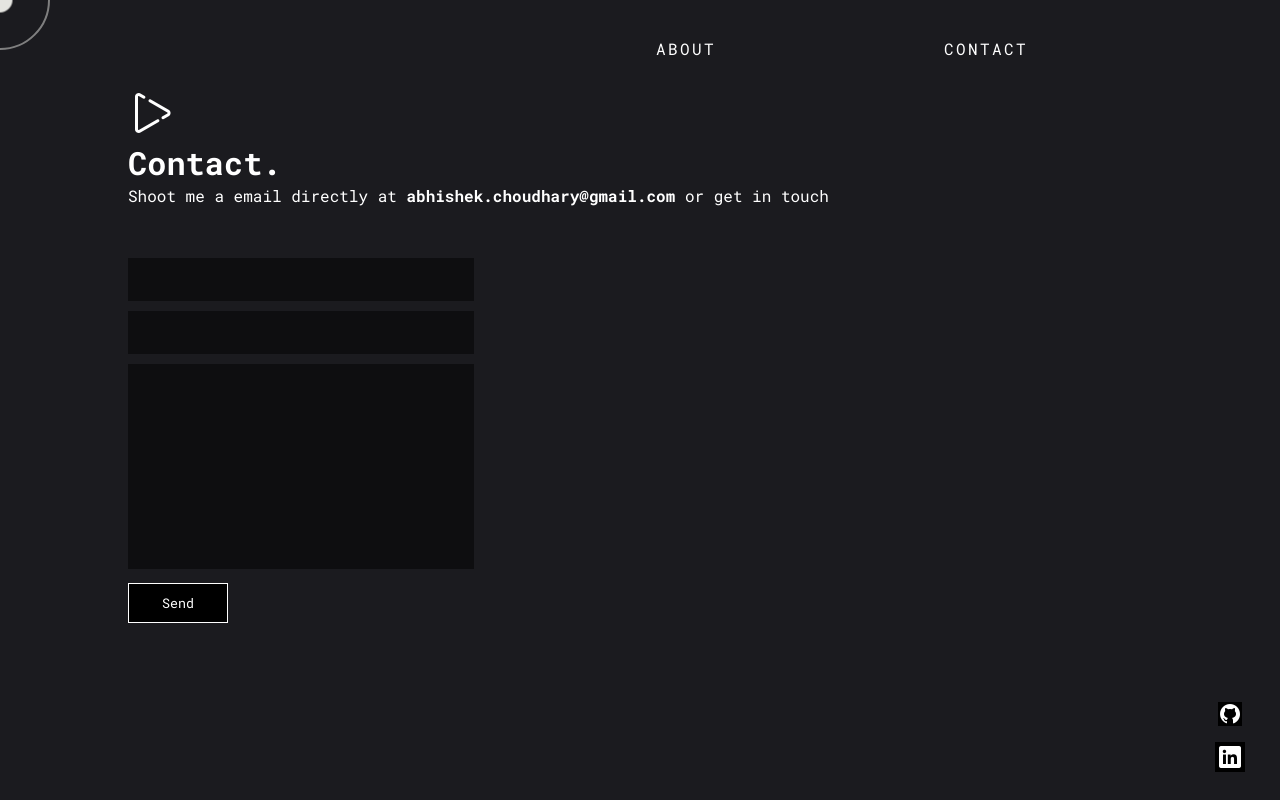
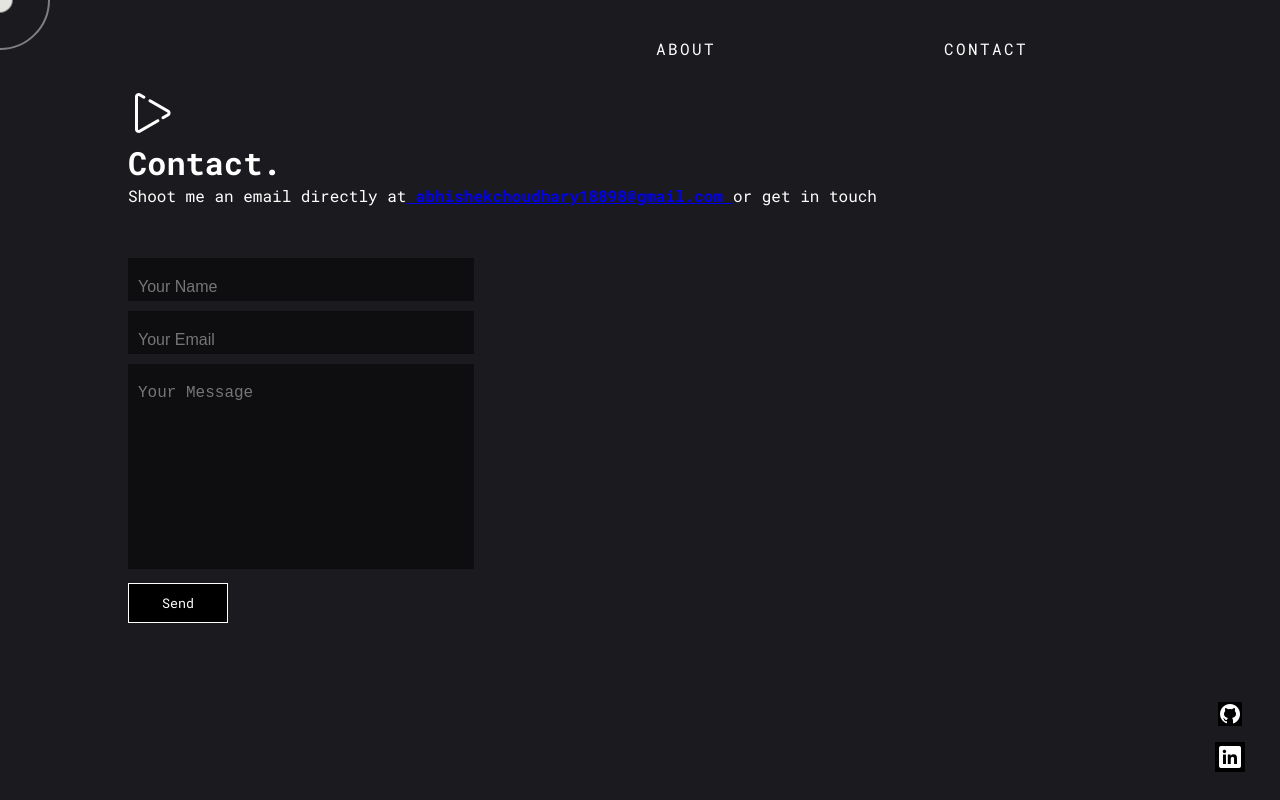
Before and after one commit to abhishekchoudhary18/abhi, a React (Vite) app: page /abhi/contact in a window 1280 px wide. Built offline with nearby package versions, Linux system fonts and the light colour scheme.

Commit message:
dummy form submit

```diff
--- a/src/components/Contact.jsx
+++ b/src/components/Contact.jsx
@@ -1,31 +1,118 @@
-import {useState } from "react";
+import { useState } from "react";
 
 export default function Contact() {
+  // State to store form data
+  const [formData, setFormData] = useState({
+    name: "",
+    email: "",
+    message: "",
+  });
 
+  // State to control the success/error notification
+  const [notification, setNotification] = useState("");
+  const [error, setError] = useState({});
 
-    const [formData,setFormData] = useState({});
+  // Email validation function using a regular expression
+  const validateEmail = (email) => {
+    const emailRegex = /^[^\s@]+@[^\s@]+\.[^\s@]+$/;
+    return emailRegex.test(email);
+  };
 
-    const handleChange = (e) =>{
-        setFormData(ps=>{
-            return {...ps ,[e.target.name]:e.target.value}
-        })
+  const handleChange = (e) => {
+    setFormData((prevState) => ({
+      ...prevState,
+      [e.target.name]: e.target.value,
+    }));
+
+    // Clear error for the specific field when user starts typing
+    setError((prevState) => ({
+      ...prevState,
+      [e.target.name]: "",
+    }));
+  };
+
+  const handleContact = (e) => {
+    e.preventDefault();
+
+    // Check for empty fields and invalid email
+    const newError = {};
+    if (!formData.name) newError.name = "Name is required";
+    if (!formData.email) {
+      newError.email = "Email is required";
+    } else if (!validateEmail(formData.email)) {
+      newError.email = "Please enter a valid email address";
+    }
+    if (!formData.message) newError.message = "Message is required";
+
+    // If there are errors, show them and prevent form submission
+    if (Object.keys(newError).length > 0) {
+      setError(newError);
+      return;
     }
 
-    const handleContact = (e) =>{
-        e.preventDefault();
-        console.log(formData)
-        setFormData({})
-    }
+    // If all fields are filled and email is valid, show success notification
+    console.log(formData);
+    setFormData({
+      name: "",
+      email: "",
+      message: "",
+    });
 
+    setNotification("Message sent, I'll be in contact.");
 
-    return<>
-    <h1>Contact.</h1>
-    <p>Shoot me a email directly at <strong>abhishek.choudhary@gmail.com</strong> or get in touch </p>
-    <form className="contactForm" onSubmit={handleContact}>
-    <input name="name" onChange={handleChange} value={formData.name}/>
-    <input name="email" onChange={handleChange} value={formData.email}/>
-    <textarea name="message" rows={10} onChange={handleChange} value={formData.message}/>
-    <button type="submit">Send</button>
-    </form>
+    // Hide success notification after 3 seconds
+    setTimeout(() => {
+      setNotification("");
+    }, 3000);
+  };
+
+  return (
+    <>
+      <h1>Contact.</h1>
+      <p>
+        Shoot me an email directly at
+        <strong>
+          <a href="mailto:abhishek.choudhary@gmail.com">
+            {" "}
+            abhishekchoudhary18898@gmail.com{" "}
+          </a>
+        </strong>
+        or get in touch
+      </p>
+
+      <form className="contactForm" onSubmit={handleContact}>
+        <input
+          name="name"
+          placeholder="Your Name"
+          onChange={handleChange}
+          value={formData.name}
+        />
+        {error.name && <p style={{ color: "white" }}>{error.name}</p>}
+
+        <input
+          name="email"
+          placeholder="Your Email"
+          onChange={handleChange}
+          value={formData.email}
+        />
+        {error.email && <p style={{ color: "white" }}>{error.email}</p>}
+
+        <textarea
+          name="message"
+          placeholder="Your Message"
+          rows={10}
+          onChange={handleChange}
+          value={formData.message}
+        />
+        {error.message && <p style={{ color: "white" }}>{error.message}</p>}
+
+        <button type="submit">Send</button>
+      </form>
+
+      {/* Show success notification when all fields are filled */}
+      {notification && (
+        <p style={{ color: "white", marginTop: "10px" }}>{notification}</p>
+      )}
     </>
+  );
 }
```
Also changed, not shown: 1 other file (tests, documents, lock files or other folders).
